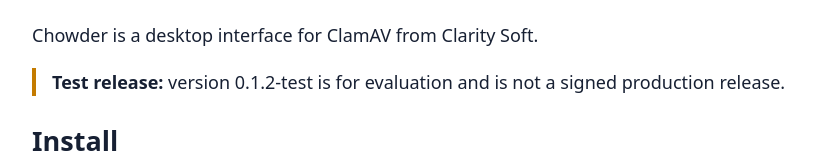
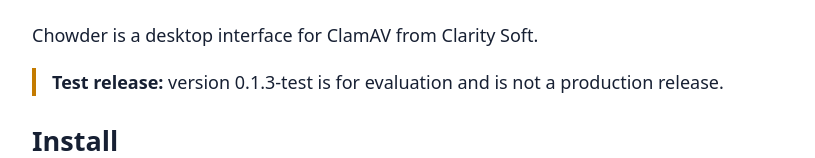
Before and after one commit to advtuning/chowder-apt, a plain HTML site: page index.html in a window 1280 px wide. Shown: the part 125-283 px from the top of the page, without its empty margins (228-1043 px from the left). Drawn offline with Linux system fonts and the light colour scheme.

Commit message:
Publish activation-capable Chowder 0.1.3 packages

```diff
--- a/index.html
+++ b/index.html
@@ -13,7 +13,7 @@
 <body>
   <h1>Chowder for Ubuntu and Debian</h1>
   <p>Chowder is a desktop interface for ClamAV from Clarity Soft.</p>
-  <p class="notice"><strong>Test release:</strong> version 0.1.2-test is for evaluation and is not a signed production release.</p>
+  <p class="notice"><strong>Test release:</strong> version 0.1.3-test is for evaluation and is not a production release.</p>
   <h2>Install</h2>
   <p>Open Terminal and paste this one line:</p>
   <code>curl -fsSL https://advtuning.github.io/chowder-apt/install.sh | bash</code>
```
Also changed, not shown: 10 other files.
